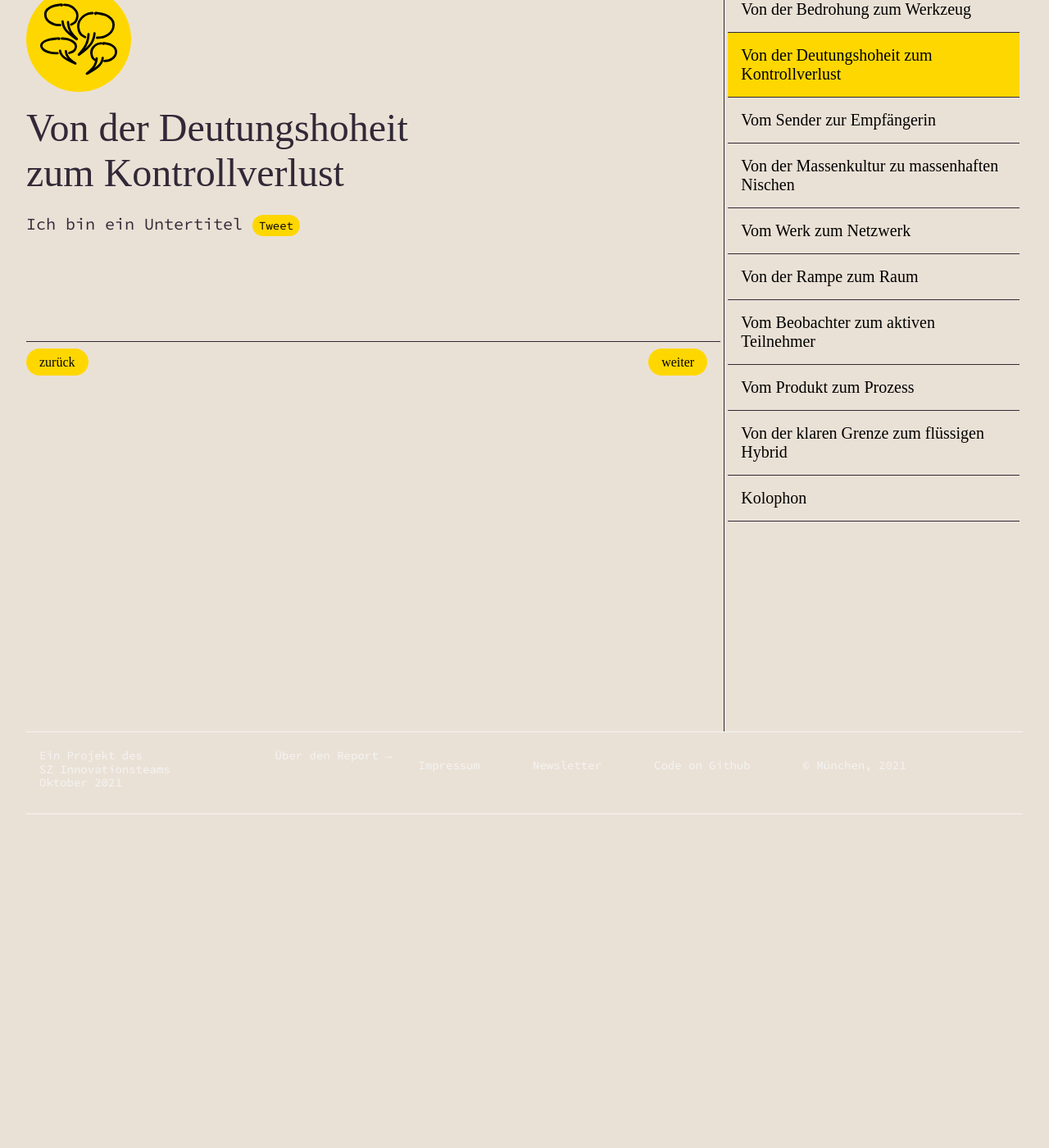
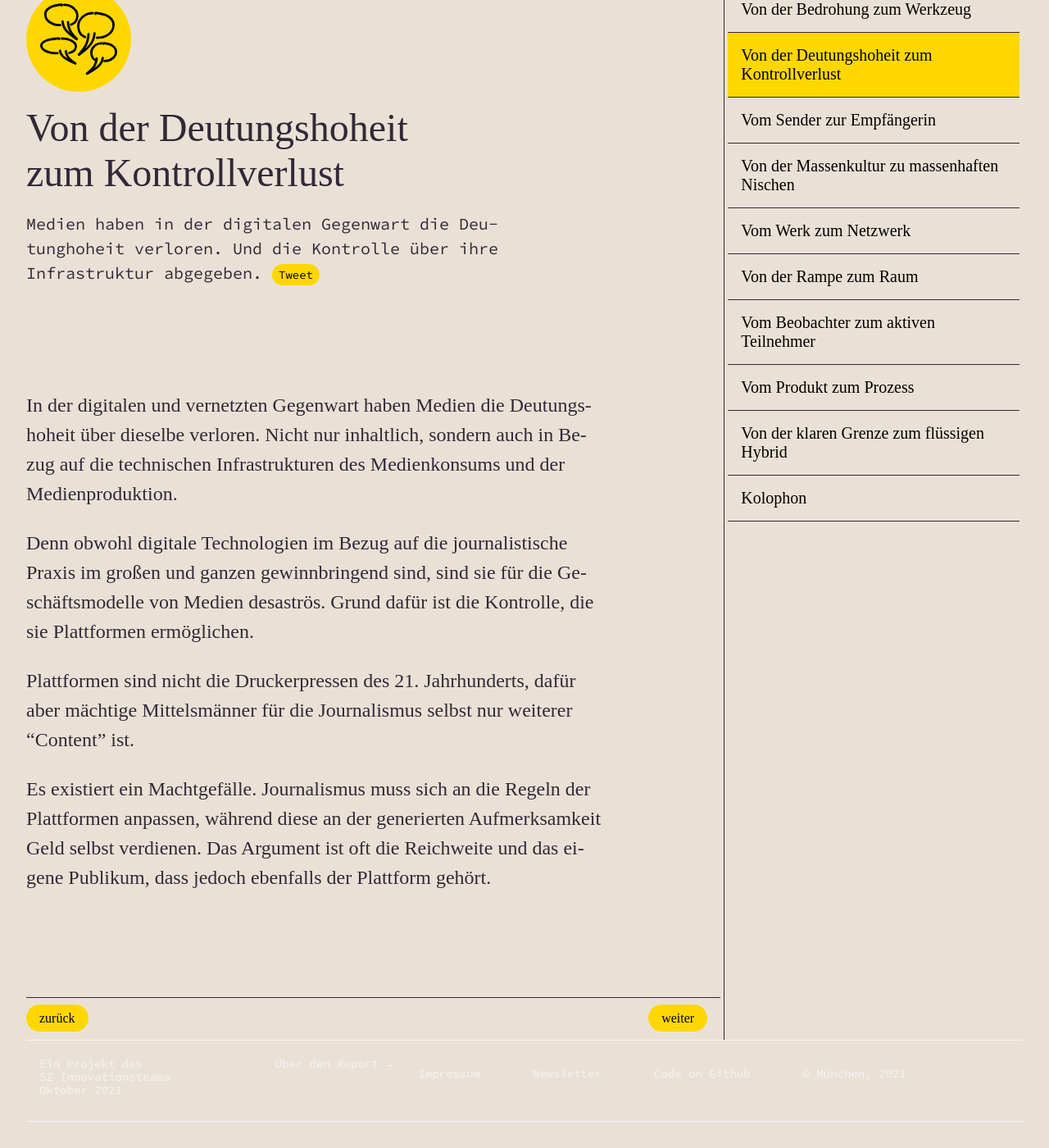
Before and after one commit to sz-innovation/entwicklungsreport-2021, a Jekyll site: the page built from _trends/02-deutungshoheit-zu-kontrollverlust.md, in a window 1280 px wide and 1400 px high, scrolled down 401 px. Shown: the whole window at 82% size. Built offline with Jekyll 4.4.1, drawn with Linux system fonts in a browser that asks for light colours; before the commit the page ends 1426 px from its top, so only the background shows below that.

Commit message:
added content

```diff
--- a/_trends/02-deutungshoheit-zu-kontrollverlust.md
+++ b/_trends/02-deutungshoheit-zu-kontrollverlust.md
@@ -1,7 +1,15 @@
 ---
 layout: trend
 title: Von der Deutungshoheit zum Kontrollverlust
-subtitle: Ich bin ein Untertitel
+subtitle: Medien haben in der digitalen Gegenwart die Deutunghoheit verloren. Und die Kontrolle über ihre Infrastruktur abgegeben.
 teaser-img: "deutungshoheit-zu-kontrollverlust.svg"
 teaser-img-social: ""
 ---
+
+In der digitalen und vernetzten Gegenwart haben Medien die Deutungshoheit über dieselbe verloren. Nicht nur inhaltlich, sondern auch in Bezug auf die technischen Infrastrukturen des  Medienkonsums und der Medienproduktion.
+
+Denn obwohl digitale Technologien im Bezug auf die journalistische Praxis im großen und ganzen gewinnbringend sind, sind sie für die Geschäftsmodelle von Medien desaströs. Grund dafür ist die Kontrolle, die sie Plattformen ermöglichen.
+
+Plattformen sind nicht die Druckerpressen des 21. Jahrhunderts, dafür aber mächtige Mittelsmänner für die Journalismus selbst nur weiterer "Content" ist.
+
+Es existiert ein Machtgefälle. Journalismus muss sich an die Regeln der Plattformen anpassen, während diese an der generierten Aufmerksamkeit Geld selbst verdienen. Das Argument ist oft die Reichweite und das eigene Publikum, dass jedoch ebenfalls der Plattform gehört.
```
Also changed, not shown: _trends/00-editorial.md (+1 -1 lines), _trends/01-bedrohung-zu-werkzeug.md (+9 -1 lines).
